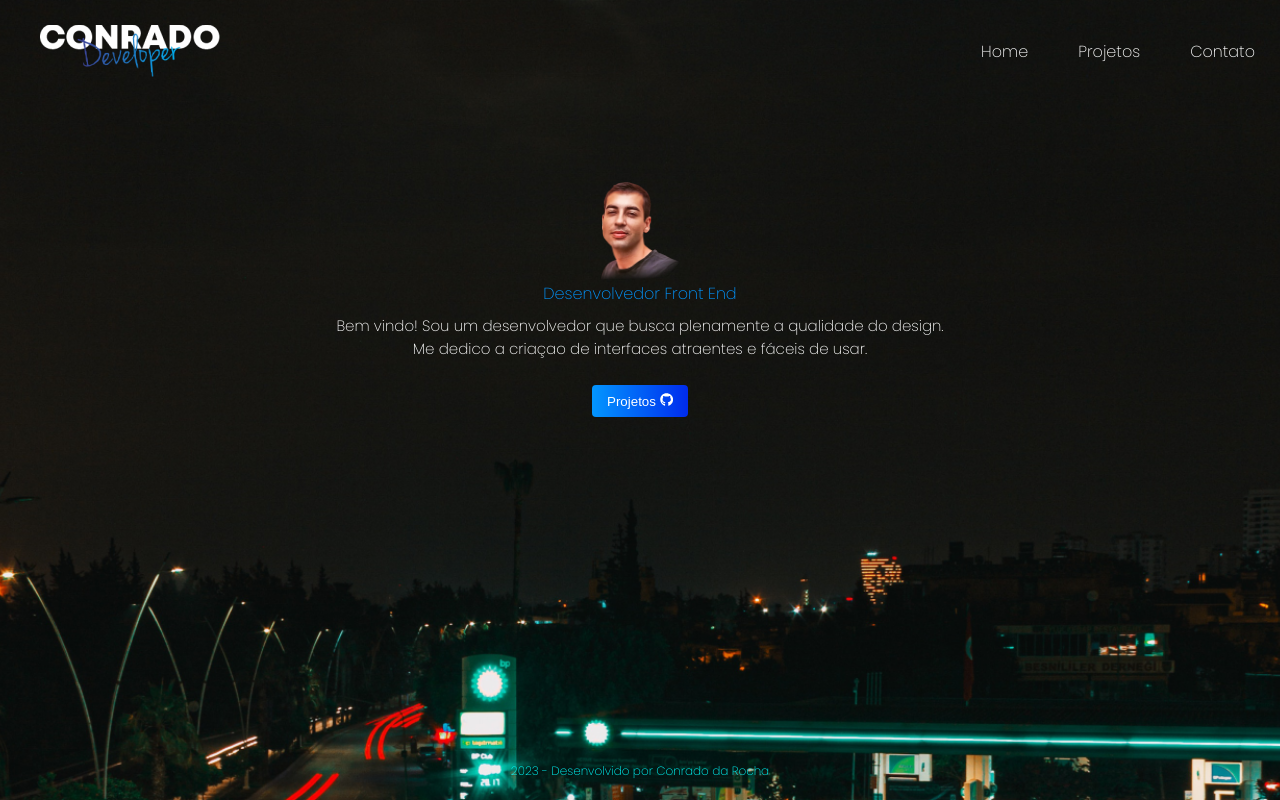
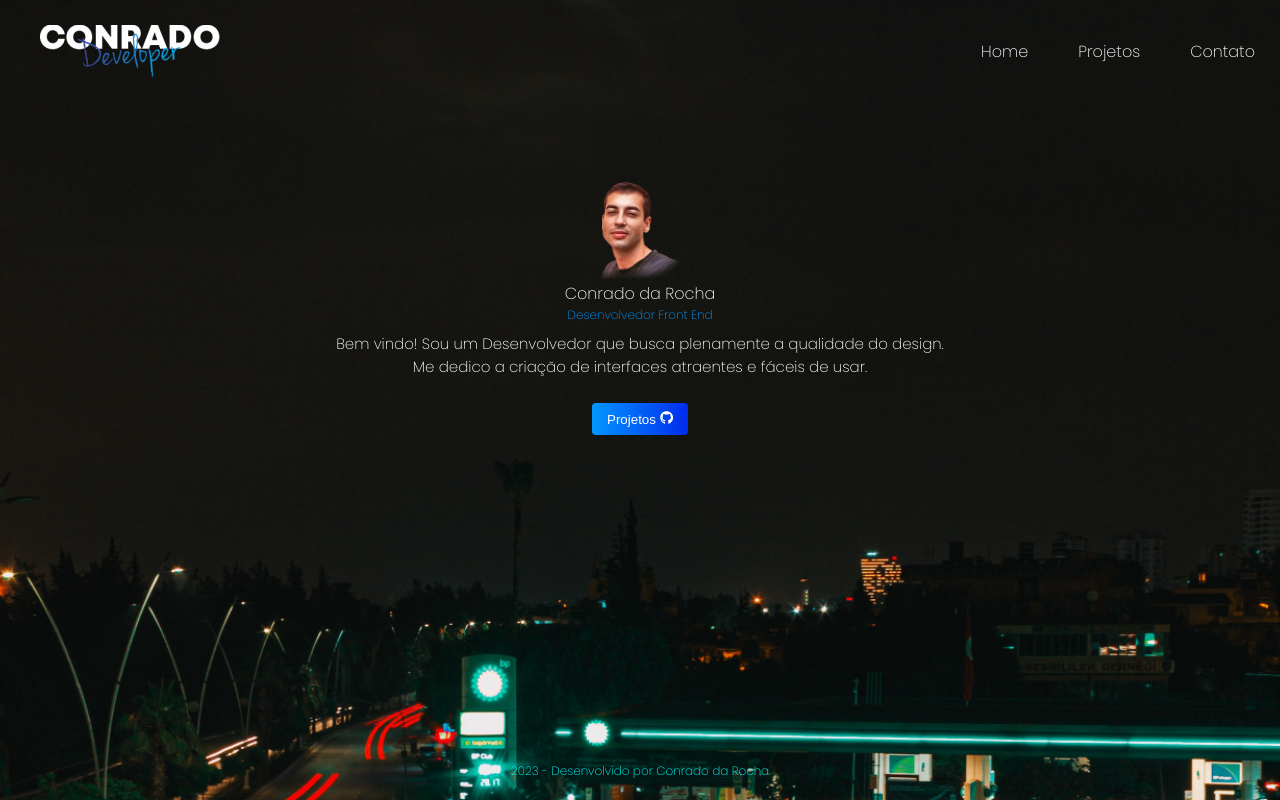
Before and after one commit to ConradoDaRocha/personal-website, a React (Vite) app: page / in a window 1280 px wide. Built offline with nearby package versions, Linux system fonts and the light colour scheme.

Commit message:
update home

```diff
--- a/src/pages/Home/Home.jsx
+++ b/src/pages/Home/Home.jsx
@@ -4,6 +4,7 @@ import {
   ProfileContainer,
   ProfilePicture,
   Title,
+  SubTitle,
   TextArea,
   Button
 } from './Home.styled'
@@ -17,11 +18,12 @@ export default function Home() {
     <HomeContainer>
       <ProfileContainer>
         <ProfilePicture src={Profile} alt="profile picture" />
-        <Title>Desenvolvedor Front End</Title>
+        <Title>Conrado da Rocha</Title>
+        <SubTitle>Desenvolvedor Front End</SubTitle>
         <TextArea>
           Bem vindo!
-          Sou um desenvolvedor que busca plenamente a qualidade do design.<br/>
-          Me dedico a criaçao de interfaces atraentes e fáceis de usar.
+          Sou um Desenvolvedor que busca plenamente a qualidade do design.<br/>
+          Me dedico a criação de interfaces atraentes e fáceis de usar.
         </TextArea>
         <Link to='/Projects'>
           <Button>Projetos <FaGithub /></Button>
--- a/src/pages/Home/Home.styled.jsx
+++ b/src/pages/Home/Home.styled.jsx
@@ -21,15 +21,20 @@ export const ProfilePicture = styled.img`
   width: 80px;
   height: auto;
   @media (max-width: 768px) {
-    width:70px;
+    width:60px;
   }
 `
 export const Title = styled.h1`
   font-size: 16px;
+  color: #ffffff;
+  font-weight:500;
+`
+export const SubTitle = styled.h2`
+  font-size: 12px;
   color:#0396ff;
   font-weight:500;
   @media (max-width: 768px) {
-    font-size: 14px;
+    font-size: 12px;
   }
 `
 export const TextArea = styled.div`
```
